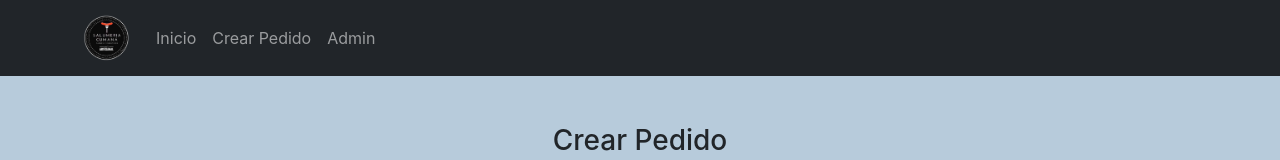
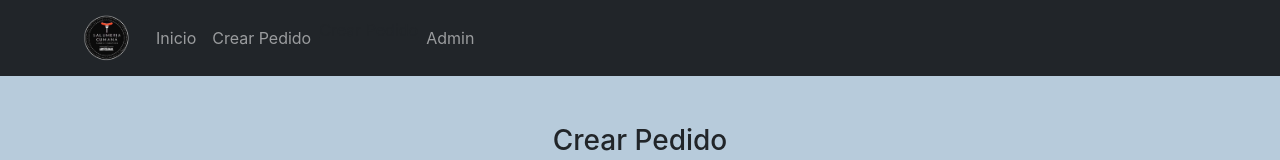
Before and after one commit to juansierra02/app-salumeria-front, a React (Create React App) app: page /CrearPedido in a window 1280 px wide. Shown: the top 160 px of the page. Built offline with nearby package versions, Linux system fonts and the light colour scheme.

Commit message:
Commit array y nav

```diff
--- a/src/components/Navegacion/Navegacion.jsx
+++ b/src/components/Navegacion/Navegacion.jsx
@@ -1,5 +1,6 @@
 import React from "react";
 import { Navbar, Container, Nav } from "react-bootstrap";
+import { Link } from 'react-router-dom'
 
 const Navegacion = () => {
     return (
@@ -17,6 +18,7 @@
                 <Nav className='me-auto'>
                     <Nav.Link href='/'>Inicio</Nav.Link>
                     <Nav.Link href='/CrearPedido'>Crear Pedido</Nav.Link>
+                    <Link to='/CrearPedido' className='text-reset'>Crear Pedido</Link>
                     <Nav.Link href='/ListarPedido'>Admin</Nav.Link>
                 </Nav>
             </Container>
--- a/src/pages/Editar/EditarPedido.jsx
+++ b/src/pages/Editar/EditarPedido.jsx
@@ -33,7 +33,7 @@
             cant_hueso_ahumado: huesoAhu,
             cant_bondiola_tender: bondiolaTender,
             cant_pastrami: pastrami
-        })
+        },[])
 
         navigate('/listarPedido')
     }
```
